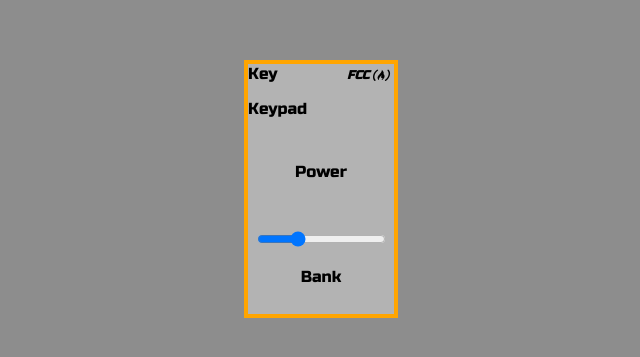
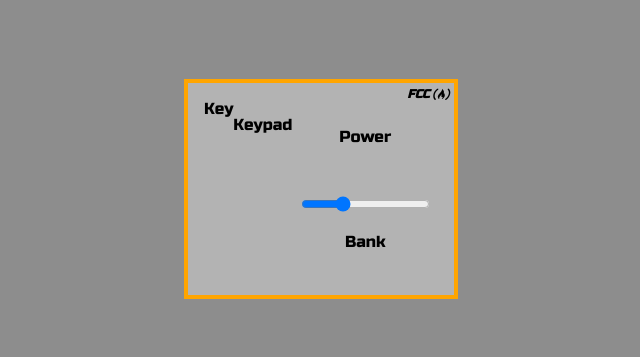
Before and after one commit to Mmackz/drum-machine, a React (Create React App) app: page / in a window 1280 px wide. Shown: the part 211-568 px from the top of the page, without its empty margins (319-959 px from the left). Built offline with nearby package versions, Linux system fonts and the light colour scheme.

Commit message:
🎨 basic layout and styling ☑

```diff
--- a/src/components/app/styles/app.js
+++ b/src/components/app/styles/app.js
@@ -2,8 +2,15 @@ import styled from "styled-components";
 
 export const Container = styled.main`
    border: 4px solid orange;
+   padding: 1rem;
    position: relative;
    background: #b3b3b3;
+   display: flex;
+   flex-direction: column;
+
+   @media (min-width: 670px) {
+      flex-direction: row;
+   }
 `;
 
 export const Icon = styled.i`
@@ -15,6 +22,7 @@ export const Icon = styled.i`
 
 export const IconContainer = styled.div`
    position: absolute;
+   top: 0;
    right: 6px;
    font-style: italic;
 `;
```
